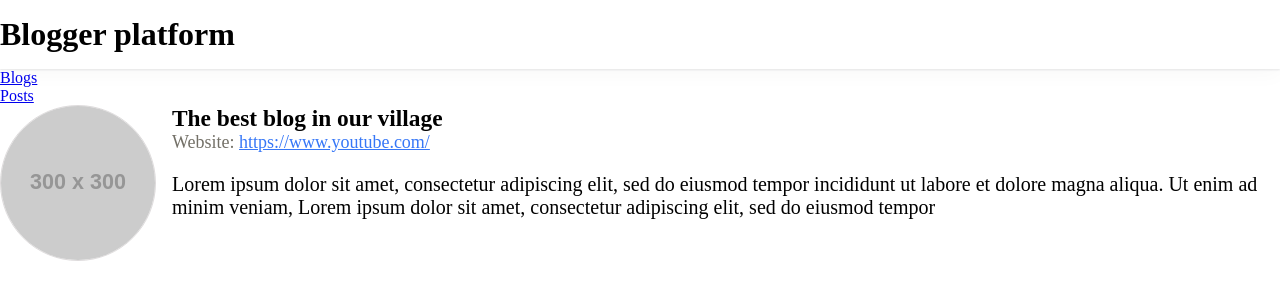
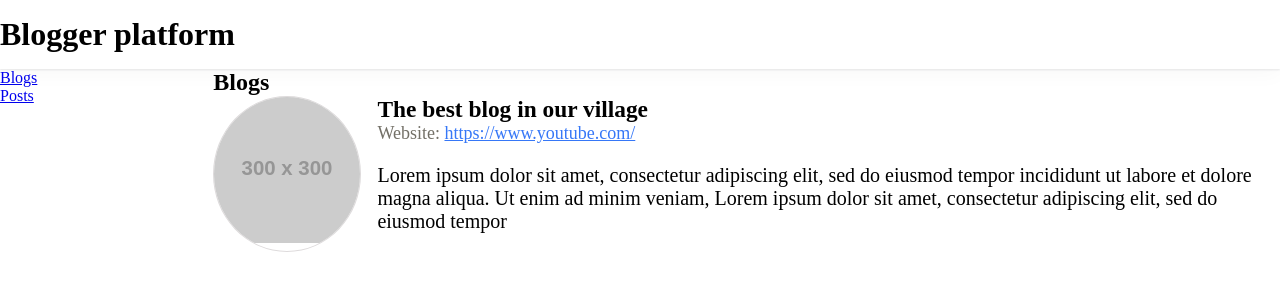
Before and after one commit to arsen056/blog-guild, a React (Create React App) app: page /#/blogs in a window 1280 px wide. Shown: the top 300 px of the page. Built offline with nearby package versions, Linux system fonts and the light colour scheme.

Commit message:
feat: add routes

```diff
--- a/src/app/App.tsx
+++ b/src/app/App.tsx
@@ -1,14 +1,14 @@
 import React from 'react';
 import {Head} from "../common/components/header/Header";
 import {Sidebar} from "../common/components/sidebar/Sidebar";
-import {Blogs} from "./pages/blogs/Blogs";
+import {Routs} from "../common/routes/Routes";
 function App() {
   return (
     <div>
       <Head/>
-      <div id='main-content'>
+      <div id='main-content' className={'container main-grid'}>
         <Sidebar/>
-        <Blogs/>
+        <Routs/>
       </div>
     </div>
   );
--- /dev/null
+++ b/src/common/components/sidebar/Sidebar.module.css
@@ -0,0 +1,3 @@
+.sidebar {
+  flex-basis: 20%;
+}
--- a/src/common/components/sidebar/Sidebar.tsx
+++ b/src/common/components/sidebar/Sidebar.tsx
@@ -1,15 +1,17 @@
 import React from 'react';
 import {Link} from "react-router-dom";
+import s from './Sidebar.module.css'
+import {PATHS} from "../../routes/PATHS";
 
 export const Sidebar = () => {
   return (
-    <aside>
+    <aside id='sidebar' className={s.sidebar}>
       <ul className={'container'}>
         <li>
-          <Link to={'/blogs'}>Blogs</Link>
+          <Link to={PATHS.BLOGS}>Blogs</Link>
         </li>
         <li>
-          <Link to={'/posts'}>Posts</Link>
+          <Link to={PATHS.POSTS}>Posts</Link>
         </li>
       </ul>
     </aside>
--- /dev/null
+++ b/src/common/routes/PATHS.ts
@@ -0,0 +1,4 @@
+export const PATHS = {
+  BLOGS: '/blogs',
+  POSTS: '/posts'
+}
--- /dev/null
+++ b/src/common/routes/Routes.tsx
@@ -0,0 +1,20 @@
+import React from 'react';
+import {Navigate, Route, Routes} from "react-router-dom";
+import {MainContent} from "../components/mainContent/MainContent";
+import {Blogs} from "../../app/pages/blogs/Blogs";
+import {PATHS} from "./PATHS";
+
+export const Routs = () => {
+  return (
+    <Routes>
+      <Route element={ <MainContent title={'Blogs'}/> }>
+        <Route path={'/'} element={ <Navigate to={'blogs'}/> }/>
+        <Route path={PATHS.BLOGS} element={ <Blogs/> }/>
+      </Route>
+
+      <Route element={ <MainContent title={'Posts'}/> }>
+        <Route path={PATHS.POSTS} element={ <h2>Posts</h2> }/>
+      </Route>
+    </Routes>
+  );
+};
--- a/src/common/styles.css
+++ b/src/common/styles.css
@@ -12,3 +12,7 @@ li {
   max-width: 1280px;
   margin: 0 auto;
 }
+
+.main-grid {
+  display: flex;
+}
--- a/src/index.tsx
+++ b/src/index.tsx
@@ -15,5 +15,4 @@ root.render(
   </HashRouter>
 );
 
-
 reportWebVitals();
```
